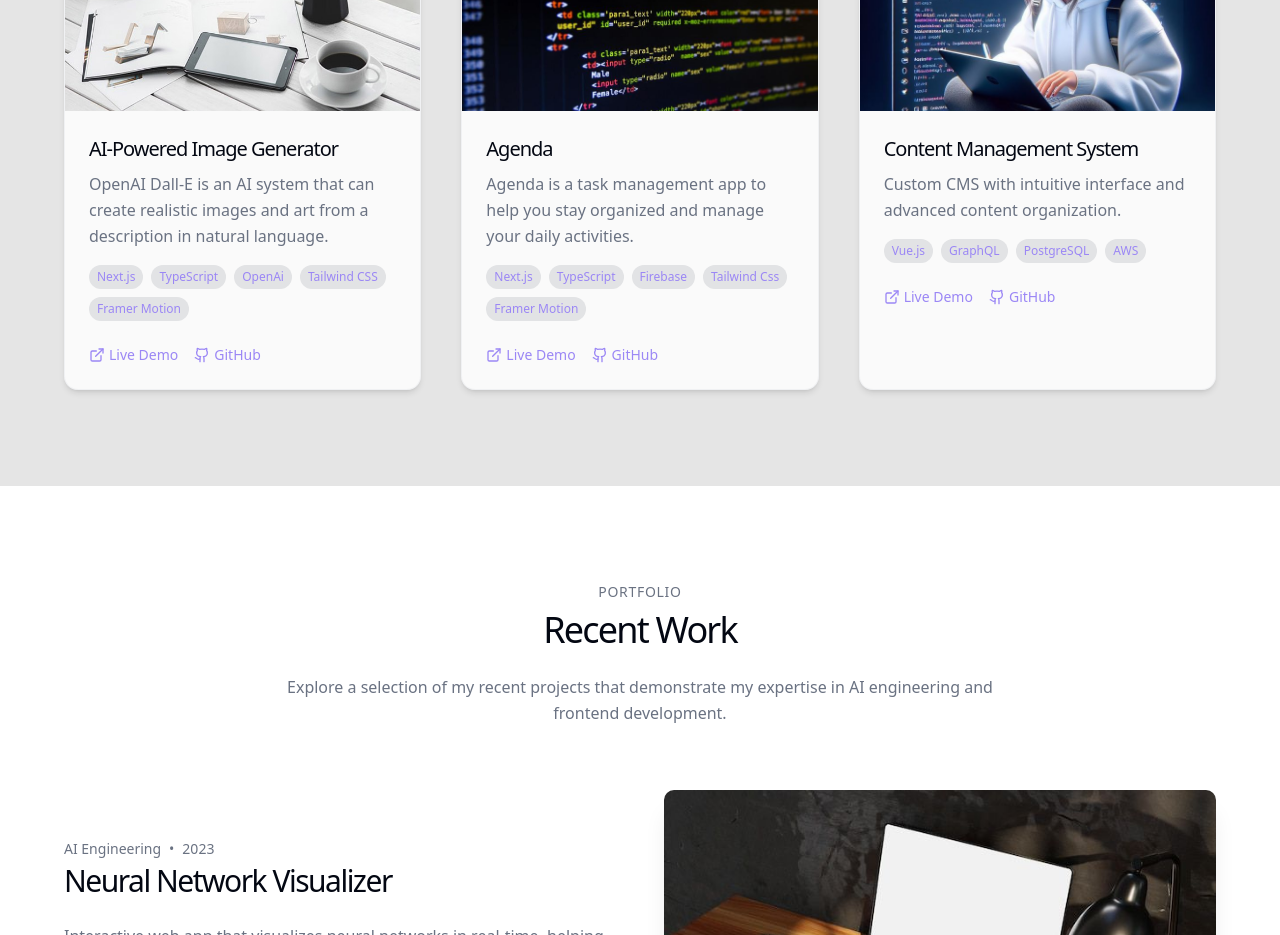
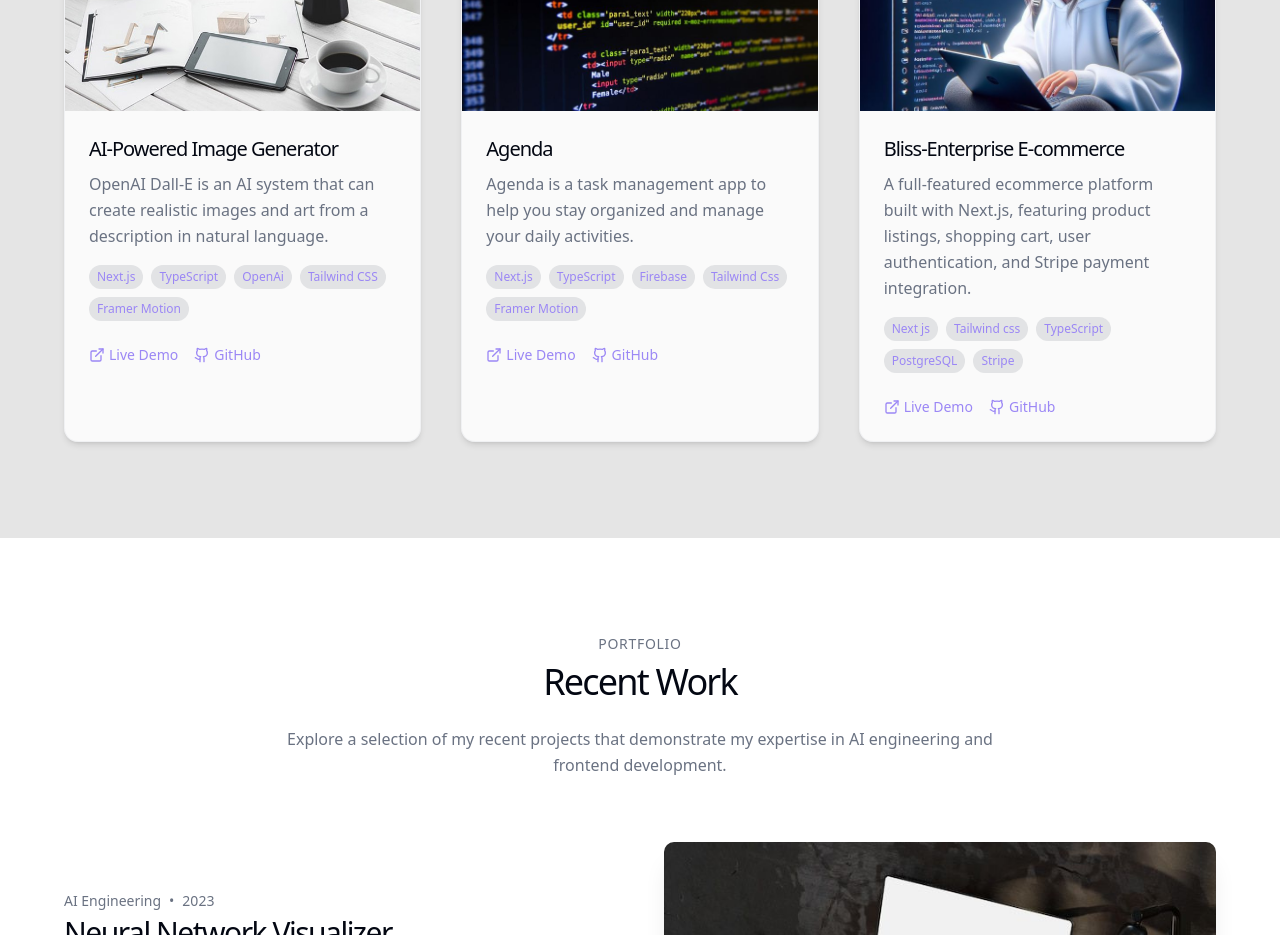
Before and after one commit to Alabere-coder/integritymedia, a Next.js app: page / in a window 1280 px wide. Shown: the part 2080-3015 px from the top of the page. Built offline with nearby package versions, Linux system fonts and the light colour scheme.

Commit message:
fixing project section

```diff
--- a/components/project.tsx
+++ b/components/project.tsx
@@ -32,13 +32,13 @@ const projects = [
     githubLink: "https://github.com/Alabere-coder/agenda",
   },
   {
-    title: "Content Management System",
+    title: "Bliss-Enterprise E-commerce",
     description:
-      "Custom CMS with intuitive interface and advanced content organization.",
+      "A full-featured ecommerce platform built with Next.js, featuring product listings, shopping cart, user authentication, and Stripe payment integration.",
     image: "/port2.jpeg",
-    tags: ["Vue.js", "GraphQL", "PostgreSQL", "AWS"],
-    liveLink: "/",
-    githubLink: "/",
+    tags: ["Next js", "Tailwind css", "TypeScript", "PostgreSQL", "Stripe"],
+    liveLink: "https://blissenterprise.vercel.app/",
+    githubLink: "https://github.com/Alabere-coder/bliss-enterprise_e-commerce",
   },
 ];
 
```
